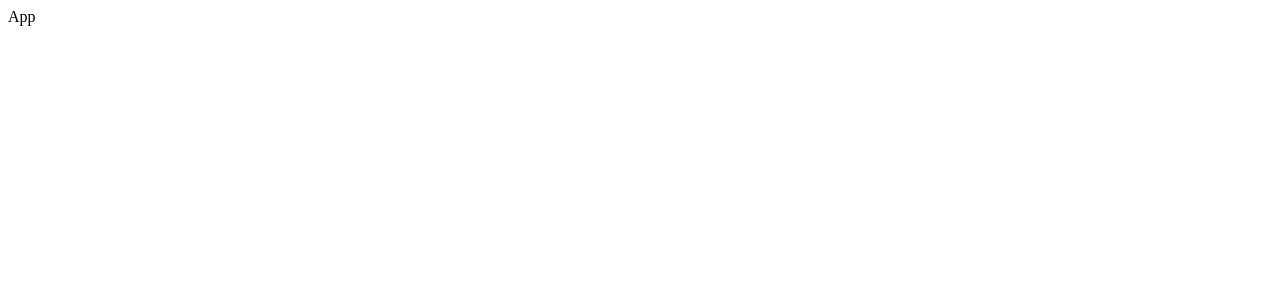
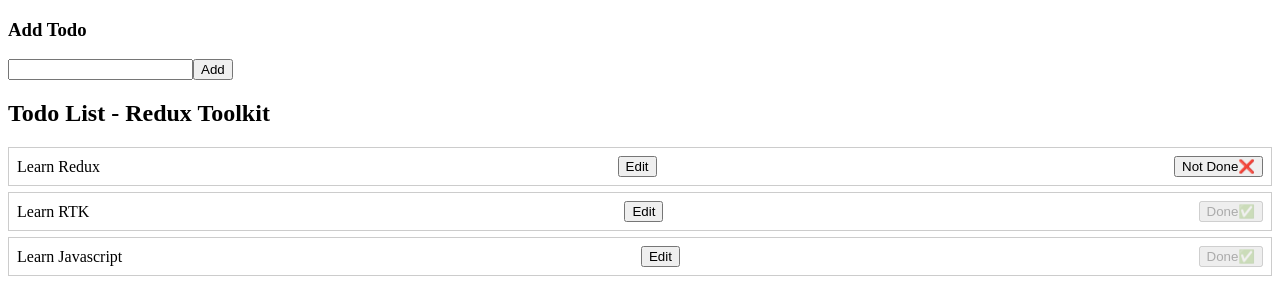
Before and after one commit to TanishSingla/Todo-react, a React app: page / in a window 1280 px wide. Shown: the top 306 px of the page. Built offline with nearby package versions, Linux system fonts and the light colour scheme.

Commit message:
Todo app using RTK

```diff
--- a/package.json
+++ b/package.json
@@ -12,8 +12,10 @@
   "license": "ISC",
   "type": "module",
   "dependencies": {
+    "@reduxjs/toolkit": "^2.11.2",
     "react": "^19.2.3",
     "react-dom": "^19.2.3",
+    "react-redux": "^9.2.0",
     "webpack": "^5.103.0",
     "webpack-cli": "^6.0.1",
     "webpack-dev-server": "^5.2.2"
--- a/src/App.js
+++ /dev/null
@@ -1,7 +0,0 @@
-import React from "react";
-
-const App = () => {
-  return <div>App</div>;
-};
-
-export default App;
--- /dev/null
+++ b/src/App.jsx
@@ -0,0 +1,12 @@
+import React from "react";
+import TodoList from "./features/Todo/TodoList.jsx";
+
+const App = () => {
+  return (
+    <div>
+      <TodoList />
+    </div>
+  );
+};
+
+export default App;
--- /dev/null
+++ b/src/features/Todo/TodoItem.jsx
@@ -0,0 +1,38 @@
+import { useDispatch } from "react-redux";
+import { markCompleted } from "./todoSlice";
+
+const TodoItem = ({ todo: { title, id, isCompleted }, handleEditClick }) => {
+  const dispatch = useDispatch();
+
+  return (
+    <div
+      style={{
+        display: "flex",
+        justifyContent: "space-between",
+        alignItems: "center",
+        padding: "8px",
+        border: "1px solid #ccc",
+        marginBottom: "6px",
+      }}
+    >
+      <span>{title}</span>
+      <button
+        style={{
+          cursor: "pointer",
+        }}
+        onClick={() => handleEditClick(id, title)}
+      >
+        Edit
+      </button>
+
+      <button
+        disabled={isCompleted}
+        onClick={() => dispatch(markCompleted(id))}
+      >
+        {isCompleted ? "Done✅" : "Not Done❌"}
+      </button>
+    </div>
+  );
+};
+
+export default TodoItem;
--- /dev/null
+++ b/src/features/Todo/TodoList.jsx
@@ -0,0 +1,55 @@
+import React, { useState } from "react";
+import TodoItem from "./TodoItem.jsx";
+import { useDispatch, useSelector } from "react-redux";
+import { addTodo, editTodo } from "./todoSlice.js";
+
+const TodoList = () => {
+  const [inp, setInp] = useState("");
+  const [editId, setEditId] = useState(null);
+  const dispatch = useDispatch();
+
+  const handleAddOrEditTodo = () => {
+    if (!inp.trim()) return;
+
+    if (editId === null) {
+      dispatch(addTodo(inp));
+      setInp("");
+    } else {
+      dispatch(editTodo({ id: editId, title: inp }));
+      setInp("");
+    }
+  };
+
+  const handleEditClick = (id, title) => {
+    setInp(title);
+    setEditId(id);
+  };
+
+  const todos = useSelector((state) => state.todo.todos);
+  console.log(todos);
+  return (
+    <div>
+      <div>
+        <h3>Add Todo</h3>
+        <input
+          type="text"
+          value={inp}
+          onChange={(e) => setInp(e.target.value)}
+        />
+        <button onClick={handleAddOrEditTodo}>{editId ? "Edit" : "Add"}</button>
+      </div>
+      <div>
+        <h2>Todo List - Redux Toolkit</h2>
+        {todos.map((todo) => (
+          <TodoItem
+            key={todo.id}
+            todo={todo}
+            handleEditClick={handleEditClick}
+          />
+        ))}
+      </div>
+    </div>
+  );
+};
+
+export default TodoList;
--- /dev/null
+++ b/src/features/Todo/todoSlice.js
@@ -0,0 +1,40 @@
+import { createSlice } from "@reduxjs/toolkit";
+
+const initialState = {
+  todos: [
+    { id: 1, title: "Learn Redux", isCompleted: false },
+    { id: 2, title: "Learn RTK", isCompleted: true },
+    { id: 3, title: "Learn Javascript", isCompleted: true },
+  ],
+};
+
+function nextTodoId(todos) {
+  const maxId = todos.reduce((maxId, todo) => Math.max(todo.id, maxId), -1);
+  return maxId + 1;
+}
+
+const todoSlice = createSlice({
+  name: "todo",
+  initialState,
+  reducers: {
+    addTodo(state, action) {
+      state.todos.push({
+        id: nextTodoId(state.todos),
+        title: action.payload,
+        isCompleted: false,
+      });
+    },
+    editTodo(state, action) {
+      const toEdit = state.todos.find((todo) => todo.id === action.payload.id);
+      console.log("toEdit", toEdit, action.payload);
+      if (toEdit) toEdit.title = action.payload.title;
+    },
+    markCompleted(state, action) {
+      const toMark = state.todos.find((todo) => todo.id === action.payload);
+      if (toMark) toMark.isCompleted = true;
+    },
+  },
+});
+
+export const { addTodo, editTodo, markCompleted } = todoSlice.actions;
+export default todoSlice.reducer;
--- a/src/main.js
+++ b/src/main.js
@@ -1,5 +1,10 @@
-import React from "react";
 import { createRoot } from "react-dom/client";
-import App from "./App.js";
+import App from "./App.jsx";
+import { Provider } from "react-redux";
+import { store } from "./store/store.js";
 
-createRoot(document.getElementById("root")).render(<App />);
+createRoot(document.getElementById("root")).render(
+  <Provider store={store}>
+    <App />
+  </Provider>
+);
--- /dev/null
+++ b/src/store/store.js
@@ -0,0 +1,8 @@
+import { configureStore } from "@reduxjs/toolkit";
+import todoSlice from "../features/Todo/todoSlice.js";
+
+export const store = configureStore({
+  reducer: {
+    todo: todoSlice,
+  },
+});
```
Also changed, not shown: 1 other file (tests, documents, lock files or other folders).
